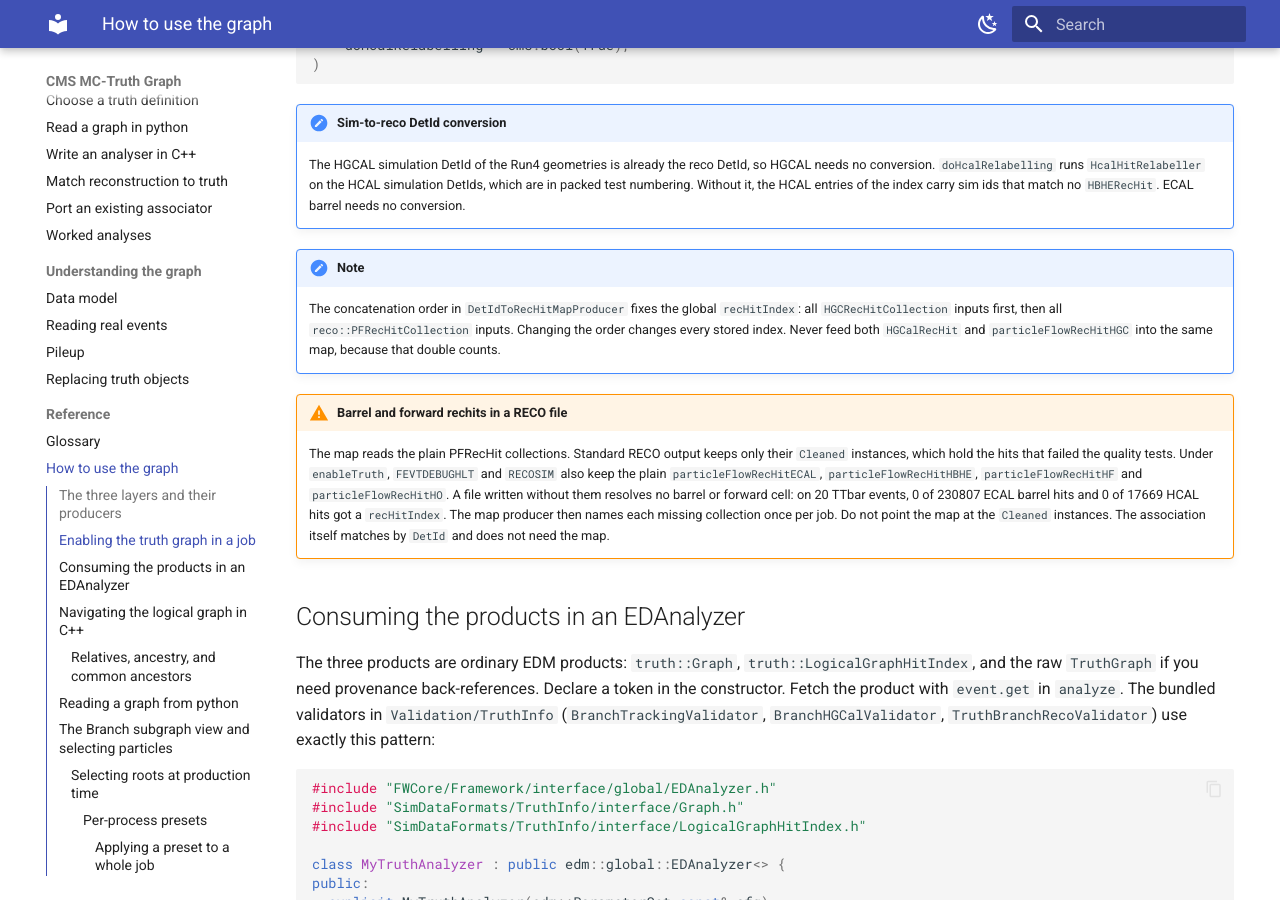
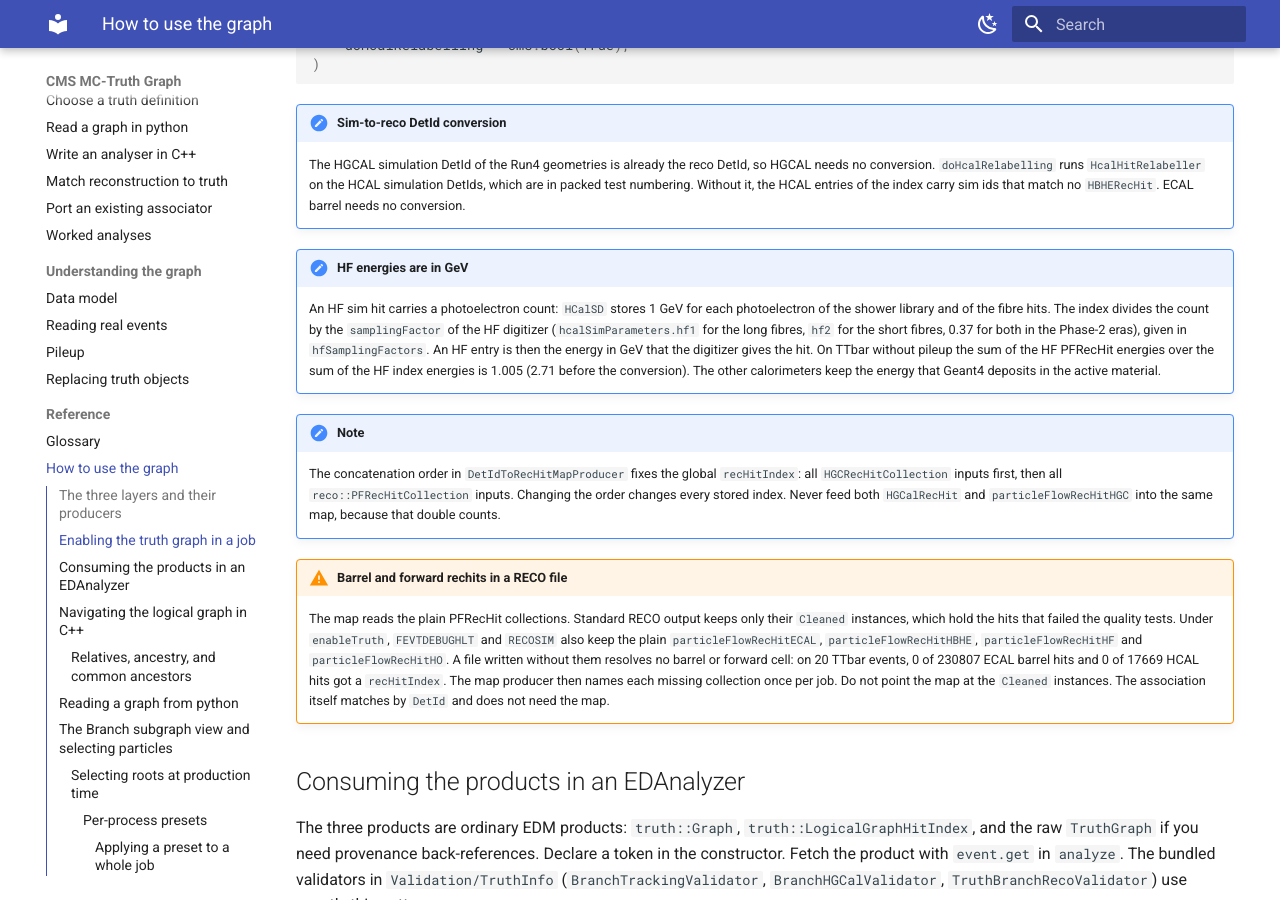
Before and after one commit to felicepantaleo/cms-truth-docs, an MkDocs documentation site: the page built from docs/usage.md, in a window 1280 px wide and 900 px high, scrolled down 2538 px. Built offline with MkDocs 1.6.1 and Material for MkDocs 9.7.7, drawn with Linux system fonts in a browser that asks for light colours.

Commit message:
usage, data-model: HF hit index energies are in GeV

```diff
--- a/docs/usage.md
+++ b/docs/usage.md
@@ -125,6 +125,16 @@ process.truthLogicalGraphHitIndexProducer = cms.EDProducer(
     runs `HcalHitRelabeller` on the HCAL simulation DetIds, which are in packed test
     numbering. Without it, the HCAL entries of the index carry sim ids that match no
     `HBHERecHit`. ECAL barrel needs no conversion.
+
+!!! note "HF energies are in GeV"
+    An HF sim hit carries a photoelectron count: `HCalSD` stores 1 GeV for each
+    photoelectron of the shower library and of the fibre hits. The index divides the
+    count by the `samplingFactor` of the HF digitizer (`hcalSimParameters.hf1` for the
+    long fibres, `hf2` for the short fibres, 0.37 for both in the Phase-2 eras), given
+    in `hfSamplingFactors`. An HF entry is then the energy in GeV that the digitizer
+    gives the hit. On TTbar without pileup the sum of the HF PFRecHit energies over the
+    sum of the HF index energies is 1.005 (2.71 before the conversion). The other
+    calorimeters keep the energy that Geant4 deposits in the active material.
 
 !!! note
     The concatenation order in `DetIdToRecHitMapProducer` fixes the global
```
Also changed, not shown: docs/data-model.md (+3 -1 lines).
